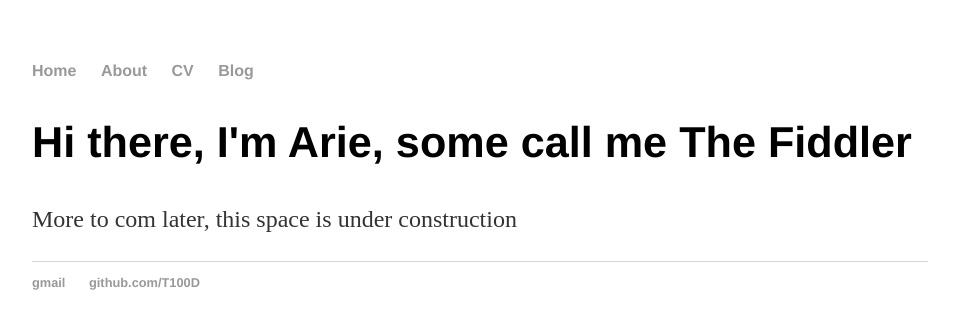
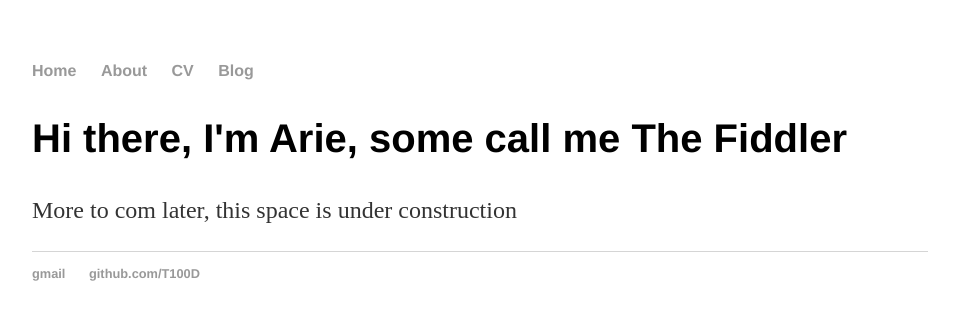
Before and after one commit to T100D/T100D.github.io, a Jekyll site: the page built from index.html, in a window 1280 px wide. Shown: the top 329 px of the page, without its empty margins (160-1119 px from the left). Built offline with Jekyll 4.4.1, drawn with Linux system fonts in a browser that asks for light colours.

Commit message:
Update main.css

```diff
--- a/css/main.css
+++ b/css/main.css
@@ -6,10 +6,10 @@
 p, ul { font-size: 1.5em; line-height: 1.4em; color: #333; }
 
 h1, h2, h3, h4 { font-family: 'Helvetica', 'Arial', 'Sans-Serif'; }
-h1 { font-size: 3em;  }
-h2 { font-size: 2.7em; }
-h3 { font-size: 2.3em; }
-h4 { font-size: 1.9em; }
+h1 { font-size: 2.7em;  }
+h2 { font-size: 2.5em; }
+h3 { font-size: 2.2em; }
+h4 { font-size: 1.8em; }
 
 nav ul, footer ul { font-size: 1em; font-family: 'Helvetica', 'Arial', 'Sans-Serif'; padding: 0px; list-style: none; font-weight: bold; }
 nav ul li, footer ul li { display: inline; margin-right: 20px; }
```
